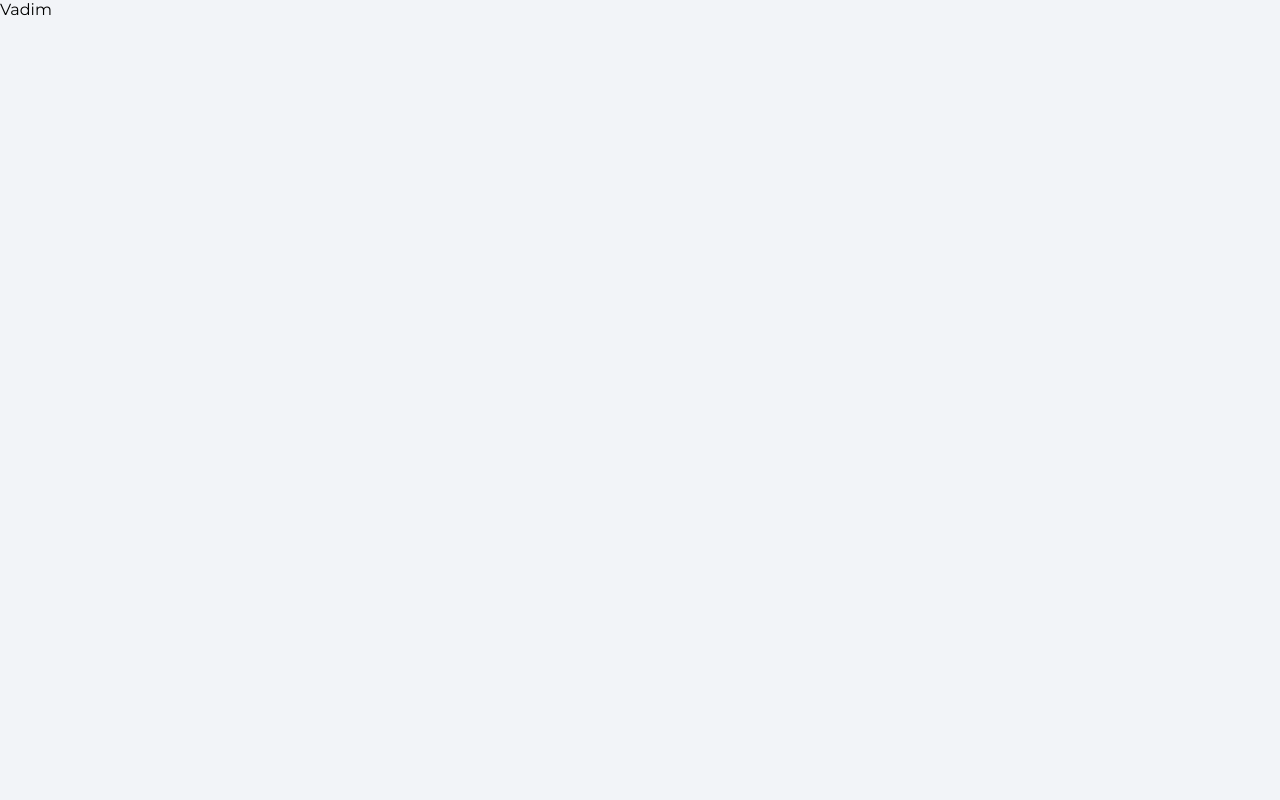
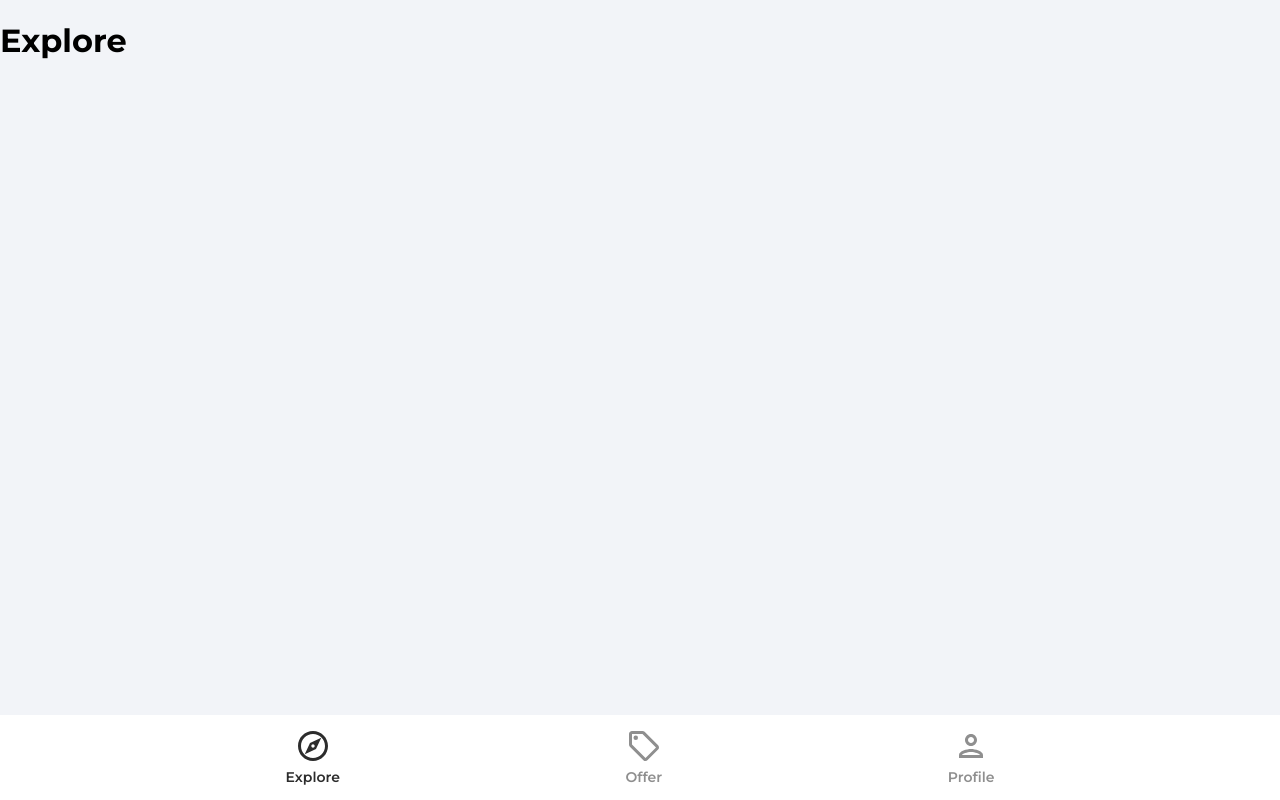
Before and after one commit to mrmidaw/house-marketplace-react, a React (Create React App) app: page / in a window 1280 px wide. Built offline with nearby package versions, Linux system fonts and the light colour scheme.

Commit message:
add pages and navbar

```diff
--- a/package.json
+++ b/package.json
@@ -9,6 +9,7 @@
     "firebase": "^9.6.1",
     "react": "^17.0.2",
     "react-dom": "^17.0.2",
+    "react-router-dom": "^6.2.1",
     "react-scripts": "5.0.0",
     "web-vitals": "^2.1.2"
   },
--- a/public/index.html
+++ b/public/index.html
@@ -7,8 +7,6 @@
   <meta name="viewport" content="width=device-width, initial-scale=1" />
   <meta name="theme-color" content="#000000" />
   <meta name="description" content="Web site created using create-react-app" />
-  <link rel="apple-touch-icon" href="%PUBLIC_URL%/logo192.png" />
-  <link rel="manifest" href="%PUBLIC_URL%/manifest.json" />
   <title>House Marketplace</title>
 </head>
 
--- a/src/App.js
+++ b/src/App.js
@@ -1,10 +1,29 @@
+import { BrowserRouter, Routes, Route } from "react-router-dom";
+import { Explore } from './pages/Explore';
+import { ForgotPassword } from './pages/ForgetPassword';
+import { NotFound } from "./pages/NotFound";
+import { Offers } from './pages/Offers';
+import { Profile } from './pages/Profile';
+import { SingIn } from './pages/SingIn';
+import { SingUp } from './pages/SingUp';
+import { Navbar } from "./components/Navbar";
 
-function App() {
+const App = () => {
   return (
-    <div >
-      Vadim
-    </div>
+    <BrowserRouter>
+      <Routes>
+        <Route path="/" element={<Explore />} />
+        <Route path="/offers" element={<Offers />} />
+        <Route path="/profile" element={<Profile />} />
+        <Route path="/sing-in" element={<SingIn />} />
+        <Route path="/sing-up" element={<SingUp />} />
+        <Route path="/forgot-password" element={<ForgotPassword />} />
+        <Route path="/*" element={<NotFound />} />
+      </Routes>
+      <Navbar />
+    </BrowserRouter>
+
   );
-}
+};
 
 export default App;
--- /dev/null
+++ b/src/components/Navbar.jsx
@@ -0,0 +1,59 @@
+import React from 'react';
+import { useNavigate, useLocation } from "react-router-dom";
+import { ReactComponent as OfferIcon } from '../assets/svg/localOfferIcon.svg';
+import { ReactComponent as ExploreIcon } from '../assets/svg/exploreIcon.svg';
+import { ReactComponent as PersonOutlineIcon } from '../assets/svg/personOutlineIcon.svg';
+
+
+export const Navbar = () => {
+    let navigate = useNavigate();
+    let location = useLocation();
+
+    const pathMatchRoute = (route) => {
+        if (route === location.pathname) {
+            return true
+        }
+    };
+
+    return (
+        <footer className='navbar'>
+            <nav className='navbarNav'>
+                <ul className='navbarListItems'>
+
+                    <li className='navbarListItem' onClick={() => navigate('/')}>
+                        <ExploreIcon
+                            fill={pathMatchRoute('/') ? '#2c2c2c' : '#8f8f8f'}
+                            width='36px'
+                            height='36px'
+                        />
+                        <p className={pathMatchRoute('/') ? 'navbarListItemNameActive' : 'navbarListItemName'}>
+                            Explore
+                        </p>
+                    </li>
+
+                    <li className='navbarListItem' onClick={() => navigate('/offers')}>
+                        <OfferIcon
+                            fill={pathMatchRoute('/offers') ? '#2c2c2c' : '#8f8f8f'}
+                            width='36px'
+                            height='36px'
+                        />
+                        <p className={pathMatchRoute('/offers') ? 'navbarListItemNameActive' : 'navbarListItemName'}>
+                            Offer
+                        </p>
+                    </li>
+
+                    <li className='navbarListItem' onClick={() => navigate('/profile')}>
+                        <PersonOutlineIcon
+                            fill={pathMatchRoute('/profile') ? '#2c2c2c' : '#8f8f8f'}
+                            width='36px'
+                            height='36px'
+                        />
+                        <p className={pathMatchRoute('/profile') ? 'navbarListItemNameActive' : 'navbarListItemName'}>
+                            Profile
+                        </p>
+                    </li>
+                </ul>
+            </nav>
+        </footer>
+    );
+};
--- /dev/null
+++ b/src/pages/Explore.jsx
@@ -0,0 +1,9 @@
+import React from 'react';
+
+export const Explore = () => {
+    return (
+        <div>
+            <h1>Explore</h1>
+        </div>
+    );
+};
--- /dev/null
+++ b/src/pages/ForgetPassword.jsx
@@ -0,0 +1,9 @@
+import React from 'react';
+
+export const ForgotPassword = () => {
+    return (
+        <div>
+            <h1>Forget</h1>
+        </div>
+    );
+};
--- /dev/null
+++ b/src/pages/NotFound.jsx
@@ -0,0 +1,9 @@
+import React from 'react';
+
+export const NotFound = () => {
+    return (
+        <div>
+            <h1>404 Page not found</h1>
+        </div>
+    );
+};
--- /dev/null
+++ b/src/pages/Offers.jsx
@@ -0,0 +1,9 @@
+import React from 'react';
+
+export const Offers = () => {
+    return (
+        <div>
+            <h1>Offers</h1>
+        </div>
+    );
+};
--- /dev/null
+++ b/src/pages/Profile.jsx
@@ -0,0 +1,9 @@
+import React from 'react';
+
+export const Profile = () => {
+    return (
+        <div>
+            <h1>Profile</h1>
+        </div>
+    );
+};
--- /dev/null
+++ b/src/pages/SingIn.jsx
@@ -0,0 +1,11 @@
+import React from 'react';
+
+export const SingIn = () => {
+    return (
+        <div>
+            <h1>
+                Sing In
+            </h1>
+        </div>
+    );
+};
--- /dev/null
+++ b/src/pages/SingUp.jsx
@@ -0,0 +1,9 @@
+import React from 'react';
+
+export const SingUp = () => {
+    return (
+        <div>
+            <h1>Sing Up</h1>
+        </div>
+    );
+};
```
Also changed, not shown: 1 other file (tests, documents, lock files or other folders).
